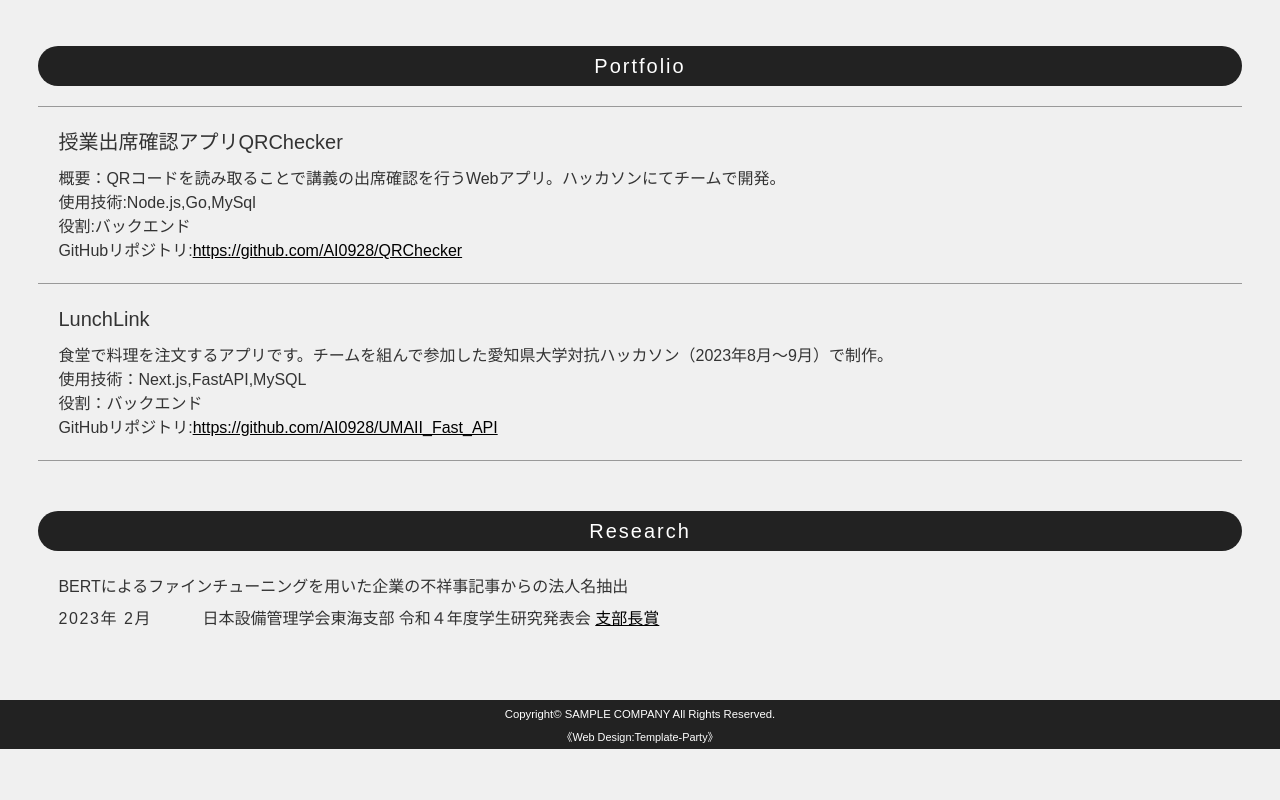
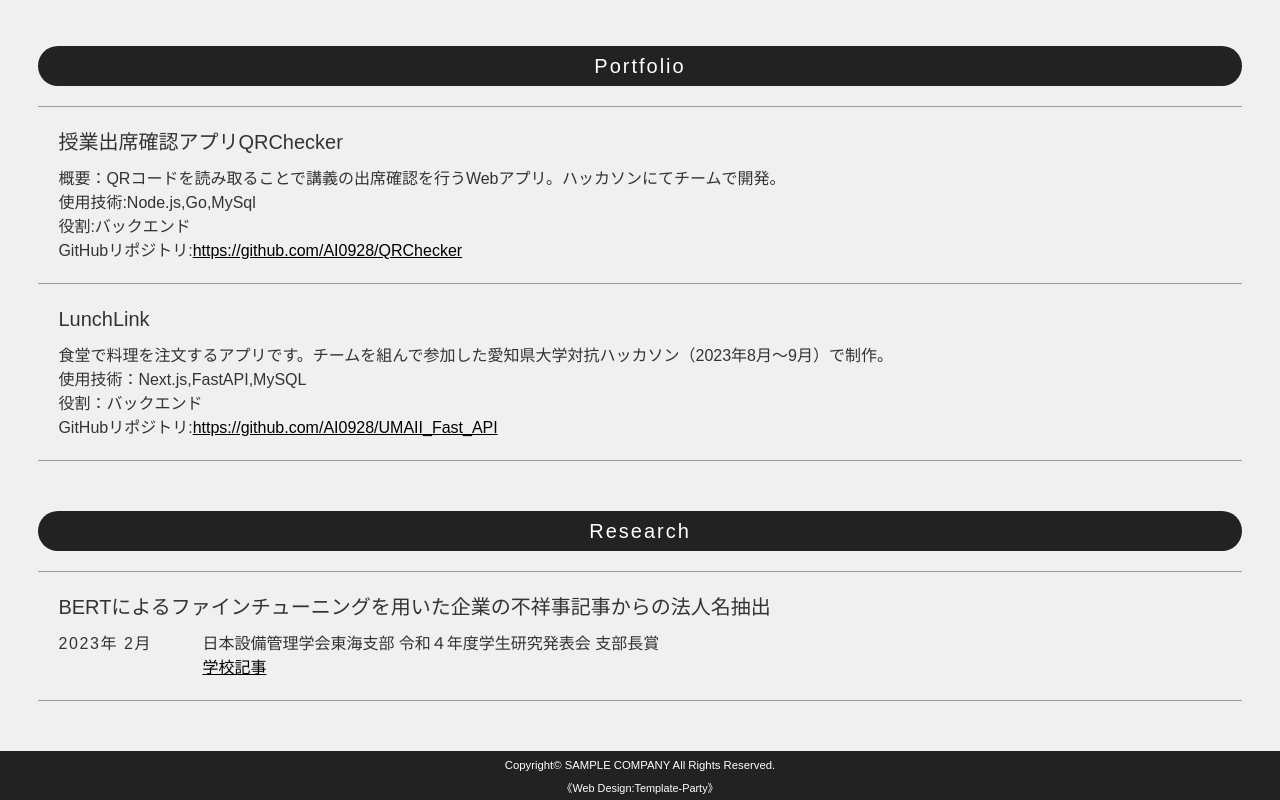
Before and after one commit to AI0928/AI0928.github.io, a plain HTML site: page portfolio/index.html in a window 1280 px wide. Shown: the part 701-1501 px from the top of the page. Before the commit the page ends 1450 px from the top, so only its background shows below. Drawn offline with nearby package versions, Linux system fonts and the light colour scheme.

Commit message:
Update index.html

```diff
--- a/portfolio/index.html
+++ b/portfolio/index.html
@@ -82,10 +82,13 @@
 
 <section id="research">
 <h2>Research</h2>
-<dl>
+<div class="list">
 <h4>BERTによるファインチューニングを用いた企業の不祥事記事からの法人名抽出</h4>
 <dt>2023年 2月</dt>
-<dd>日本設備管理学会東海支部 令和４年度学生研究発表会 <a href="https://github.com/AI0928/UMAII_Fast_API">支部長賞</a></dd>
+<dd>日本設備管理学会東海支部 令和４年度学生研究発表会 支部長賞
+<br><a href="https://github.com/AI0928/UMAII_Fast_API">学校記事</a>
+</dd>
+</div>
 </section>
 <!--/#research-->
 
```
